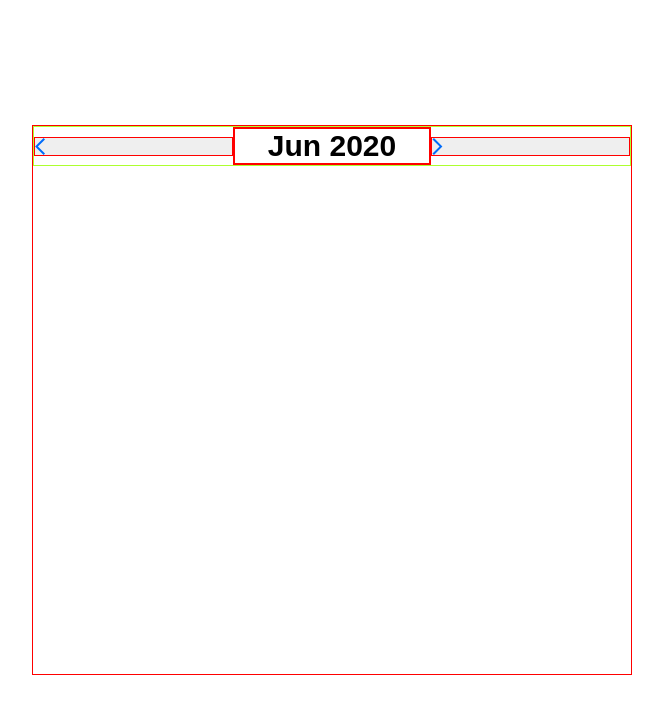
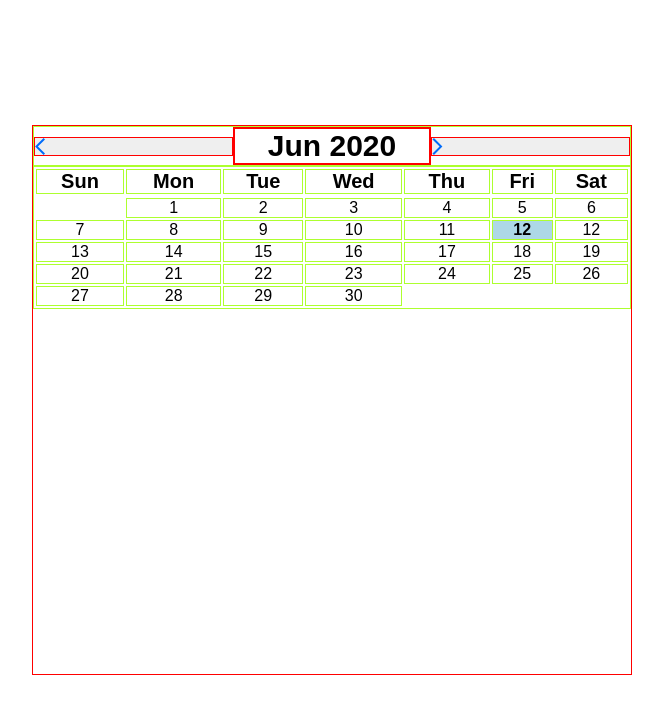
Before and after one commit to abigailforeman1/GetAgent-Calenda-Widget, a React (Create React App) app: page / in a window 1280 px wide. Shown: the top 714 px of the page, without its empty margins (308-971 px from the left). Built offline with nearby package versions, Linux system fonts and the light colour scheme.

Commit message:
added table with days as cells, added hover state on cells, added active state on cells and current day styling

```diff
--- a/src/App.js
+++ b/src/App.js
@@ -44,12 +44,91 @@ class App extends React.Component {
     this.setState({ currentDate: newMonth, daysInMonth: daysInMonth })
   }
 
+  // creating correct date format from the event target when clicking on a cell
+  selectDay = e => {
+    const number = parseInt(e.target.innerHTML)
+    const event = e.target.innerHTML
+    const formatted = `${event}/${moment(this.state.currentDate).format(
+      'MM/YYYY'
+    )}`
+    this.setState({ selectedDay: formatted, selectedElement: number })
+  }
+
   render () {
     if (!this.state.currentDate) return null
 
     const displayDate = this.state.currentDate._d.toString()
     const slicedYear = displayDate.slice(10, 15)
     const slicedMonth = displayDate.slice(3, 8)
+
+    //
+    const daysIntoMonth = parseInt(
+      moment(this.state.currentDate)
+        .startOf('month')
+        .format('d')
+    )
+
+    const blankCells = []
+    for (let i = 0; i < daysIntoMonth; i++) {
+      blankCells.push(
+        <td key={i} className='empty'>
+          {''}
+        </td>
+      )
+    }
+
+    const dayCells = []
+    for (let i = 1; i <= this.state.daysInMonth; i++) {
+      if (i === parseInt(moment().format('D'))) {
+        dayCells.push(
+          <td
+            key={i}
+            className='cell-with-day test-border today-marker'
+            onClick={this.selectDay}
+          >
+            {i}
+          </td>
+        )
+      }
+      dayCells.push(
+        <td
+          key={i}
+          className={
+            this.state.selectedElement === i
+              ? 'selected-day cell-with-day test-border'
+              : 'cell-with-day test-border'
+          }
+          onClick={this.selectDay}
+        >
+          {i}
+        </td>
+      )
+    }
+
+    const blanksAndCells = [...blankCells, ...dayCells]
+    const rows = []
+    let cells = []
+
+    blanksAndCells.forEach((row, i) => {
+      if (i % 7 !== 0) {
+        cells.push(row)
+      } else {
+        rows.push(cells)
+        cells = []
+        cells.push(row)
+      }
+      if (i === blanksAndCells.length - 1) {
+        rows.push(cells)
+      }
+    })
+
+    const dayCells2 = rows.map(row => {
+      return (
+        <tr key={Math.random()} className='day-cells'>
+          {row}
+        </tr>
+      )
+    })
 
     return (
       <>
@@ -89,6 +168,27 @@ class App extends React.Component {
                 </button>
               </div>
             </div>
+
+            {/* <div className='weeks-wrapper row'>
+              {moment.weekdaysShort(true).map(day => (
+                <div key={day} className='column'>
+                  <h1 className='weeks'>{day}</h1>
+                </div>
+              ))}
+            </div> */}
+
+            <table className='weeks-wrapper'>
+              <tbody>
+                <tr>
+                  {moment.weekdaysShort(true).map(day => (
+                    <th key={day} className='weeks test-border'>
+                      {day}
+                    </th>
+                  ))}
+                </tr>
+              </tbody>
+              <tbody>{dayCells2}</tbody>
+            </table>
           </div>
         </div>
       </>
--- a/src/styles/main.scss
+++ b/src/styles/main.scss
@@ -14,7 +14,6 @@ body {
   flex-wrap: wrap;
   width: 100%;
   // border: red 1px solid;
-
 }
 
 .column {
@@ -23,7 +22,6 @@ body {
   flex-basis: 100%;
   flex: 1;
   border: red 1px solid;
-
 }
 
 .main-wrapper {
@@ -61,7 +59,6 @@ body {
   // display: flex;
   // justify-content: flex-start;
   border: red 1px solid;
-
 }
 
 .back-arrow {
@@ -73,7 +70,6 @@ body {
   // display: flex;
   // justify-content: flex-end;
   border: red 1px solid;
-
 }
 
 .next-arrow {
@@ -99,3 +95,24 @@ body {
   // justify-content: space-between;
   border: greenyellow 1px solid;
 }
+
+.day-cells {
+  text-align: center;
+}
+
+td:hover {
+  background-color: royalblue;
+}
+
+.test-border {
+  border: greenyellow 1px solid;
+}
+
+.today-marker {
+  background-color: lightblue;
+  font-weight: 900;
+}
+
+.selected-day {
+  background-color: plum;
+}
```
